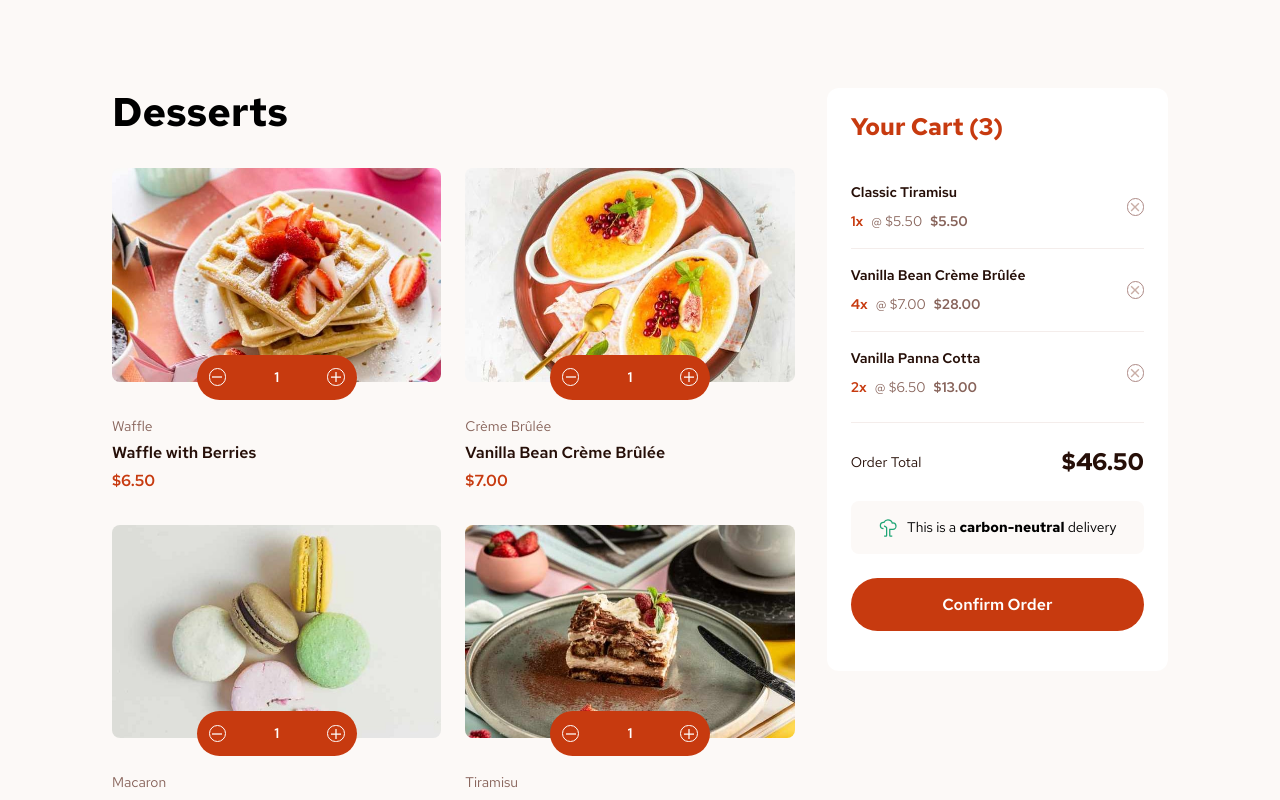
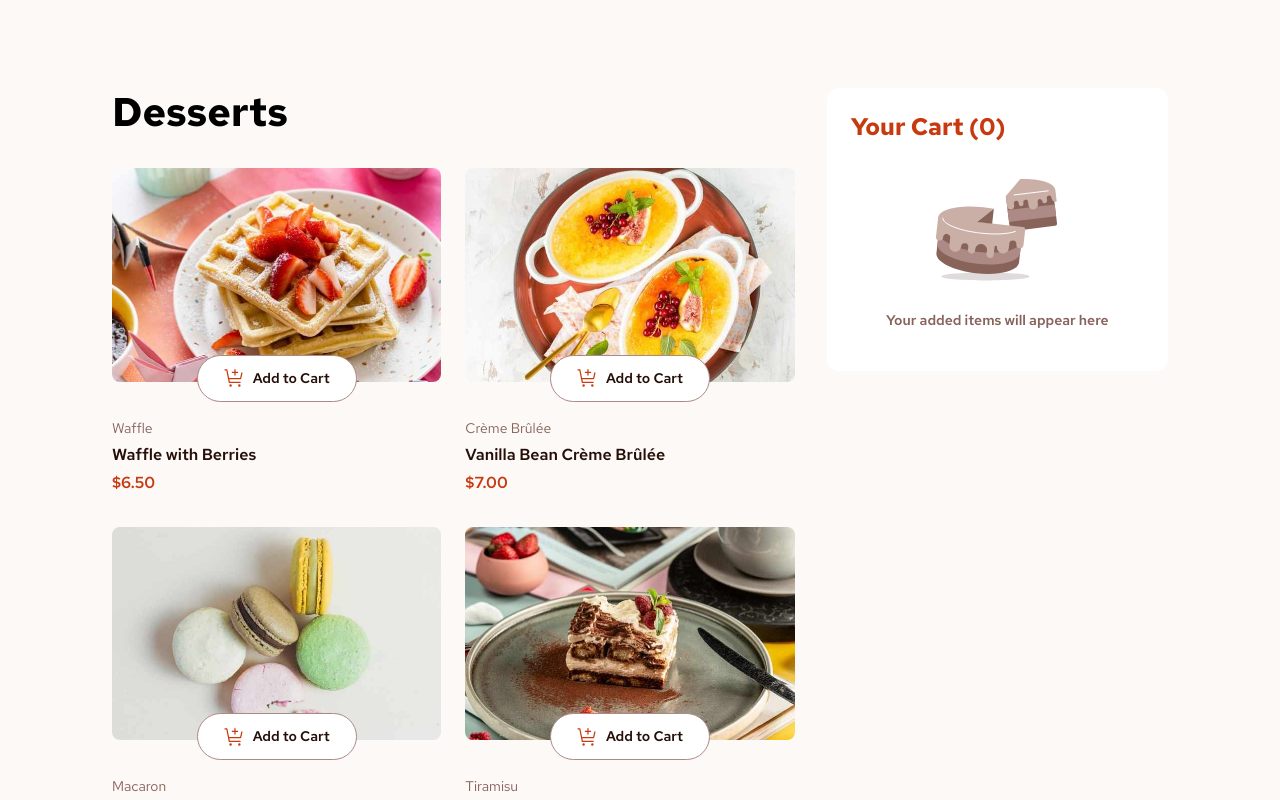
Before and after one commit to delroscol98/Product-Cart, a React (Vite) app: page / in a window 1280 px wide. Shown: the top 800 px of the page. Built offline with nearby package versions, Linux system fonts and the light colour scheme; data requests are answered from the project's data file.

Commit message:
reset initial cart array

```diff
--- a/src/contexts/CartContext.jsx
+++ b/src/contexts/CartContext.jsx
@@ -5,44 +5,7 @@ import { createContext } from "react";
 const CartContext = createContext();
 
 const initialState = {
-  cart: [
-    {
-      image: {
-        thumbnail: "../images/image-tiramisu-thumbnail.jpg",
-        mobile: "../images/image-tiramisu-mobile.jpg",
-        tablet: "../images/image-tiramisu-tablet.jpg",
-        desktop: "../images/image-tiramisu-desktop.jpg",
-      },
-      name: "Classic Tiramisu",
-      category: "Tiramisu",
-      price: 5.5,
-      count: 1,
-    },
-    {
-      image: {
-        thumbnail: "../images/image-creme-brulee-thumbnail.jpg",
-        mobile: "../images/image-creme-brulee-mobile.jpg",
-        tablet: "../images/image-creme-brulee-tablet.jpg",
-        desktop: "../images/image-creme-brulee-desktop.jpg",
-      },
-      name: "Vanilla Bean Crème Brûlée",
-      category: "Crème Brûlée",
-      price: 7.0,
-      count: 4,
-    },
-    {
-      image: {
-        thumbnail: "../images/image-panna-cotta-thumbnail.jpg",
-        mobile: "../images/image-panna-cotta-mobile.jpg",
-        tablet: "../images/image-panna-cotta-tablet.jpg",
-        desktop: "../images/image-panna-cotta-desktop.jpg",
-      },
-      name: "Vanilla Panna Cotta",
-      category: "Panna Cotta",
-      price: 6.5,
-      count: 2,
-    },
-  ],
+  cart: [],
   showModal: false,
 };
 
```
